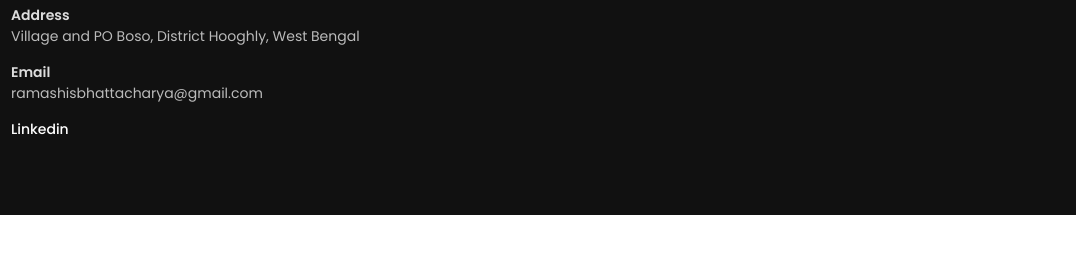
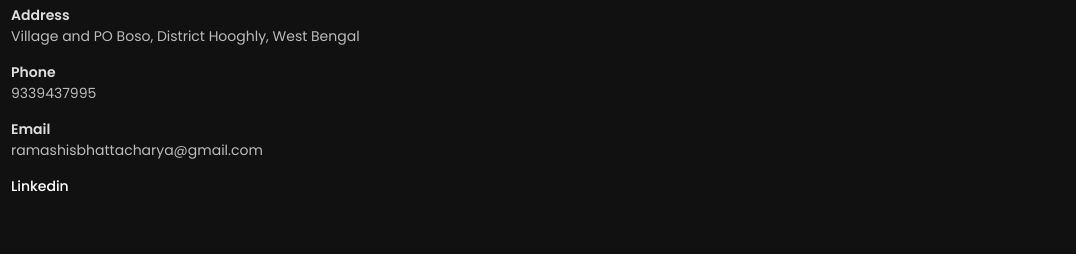
Before and after one commit to ramashisbhattacharya-netizen/Portfolio, a plain HTML site: page index.html in a window 1280 px wide. Shown: the part 6464-6718 px from the top of the page, 204-1280 px from the left. Before the commit the page ends 6679 px from the top, so only its background shows below. Drawn offline with nearby package versions, Linux system fonts and the light colour scheme.

Commit message:
Add files via upload

```diff
--- a/index.html
+++ b/index.html
@@ -254,6 +254,13 @@ document.addEventListener("DOMContentLoaded", function () {
                         </div>
                     </div>
                     <div class="row">
+                        <i class="fas fa-map-marker-alt"></i>
+                        <div class="info">
+                            <div class="head">Phone </div>
+                            <div class="sub-title">9339437995</div>
+                        </div>
+                    </div>
+                    <div class="row">
                         <i class="fas fa-envelope"></i>
                         <div class="info">
                             <div class="head">Email</div>
```
